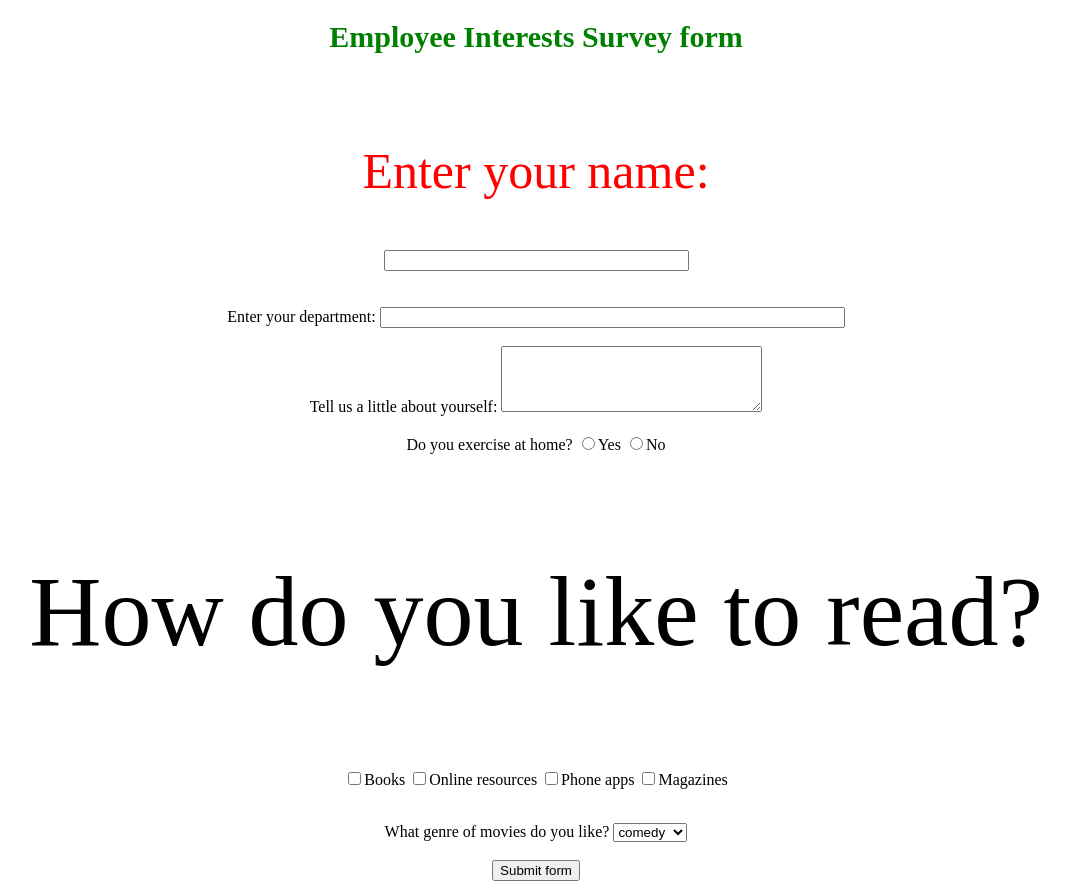
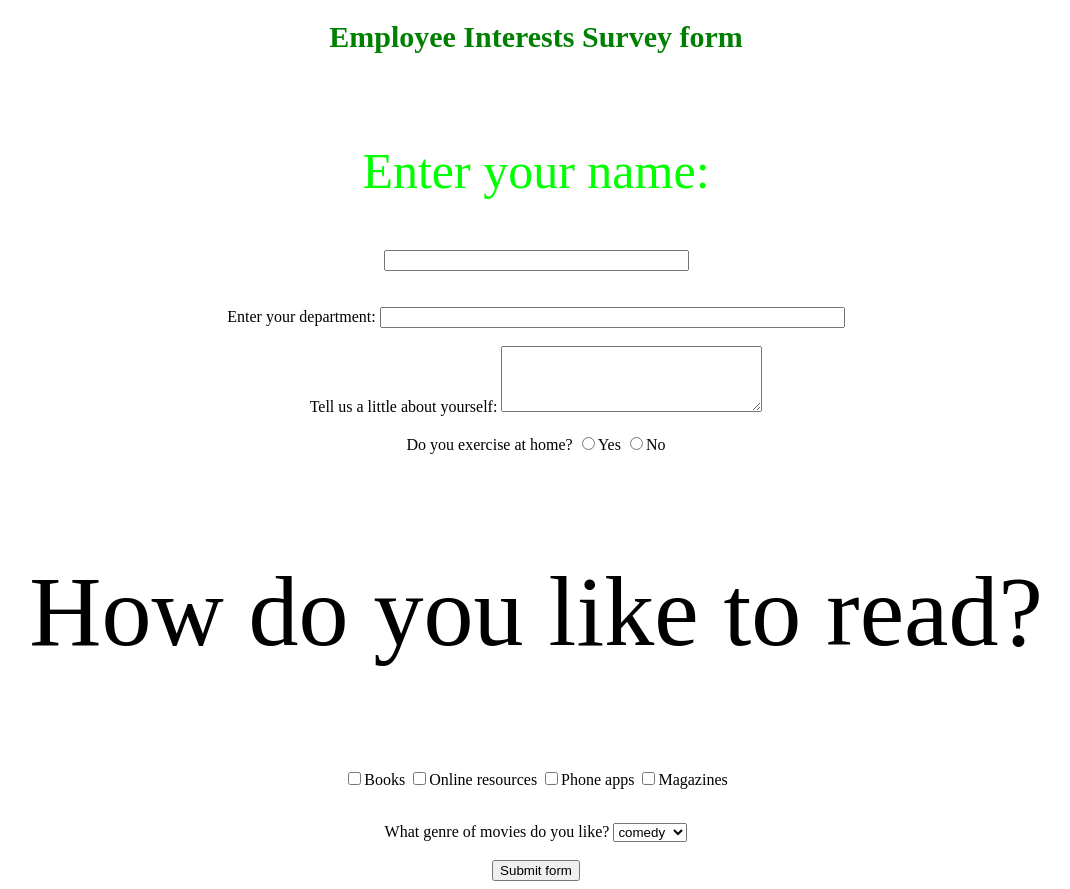
Before and after one commit to chananelp/FS_6, a plain HTML site: page my_site.html in a window 1280 px wide. Shown: the whole page, without its empty margins (104-1174 px from the left). Drawn offline with Linux system fonts and the light colour scheme.

Commit message:
color lime

```diff
--- a/my_site.html
+++ b/my_site.html
@@ -18,7 +18,7 @@
 
 <h1 style="color:green; font-size:30px">Employee Interests Survey form</h1>
 </br>
-<p style="color:red; font-size:50px">Enter your name:</p>
+<p style="color:lime; font-size:50px">Enter your name:</p>
 
 <!-- Input type text for small texts, specify size -->
 <input type="text" name="UserName" size=35 maxlength=35 value="">
```
